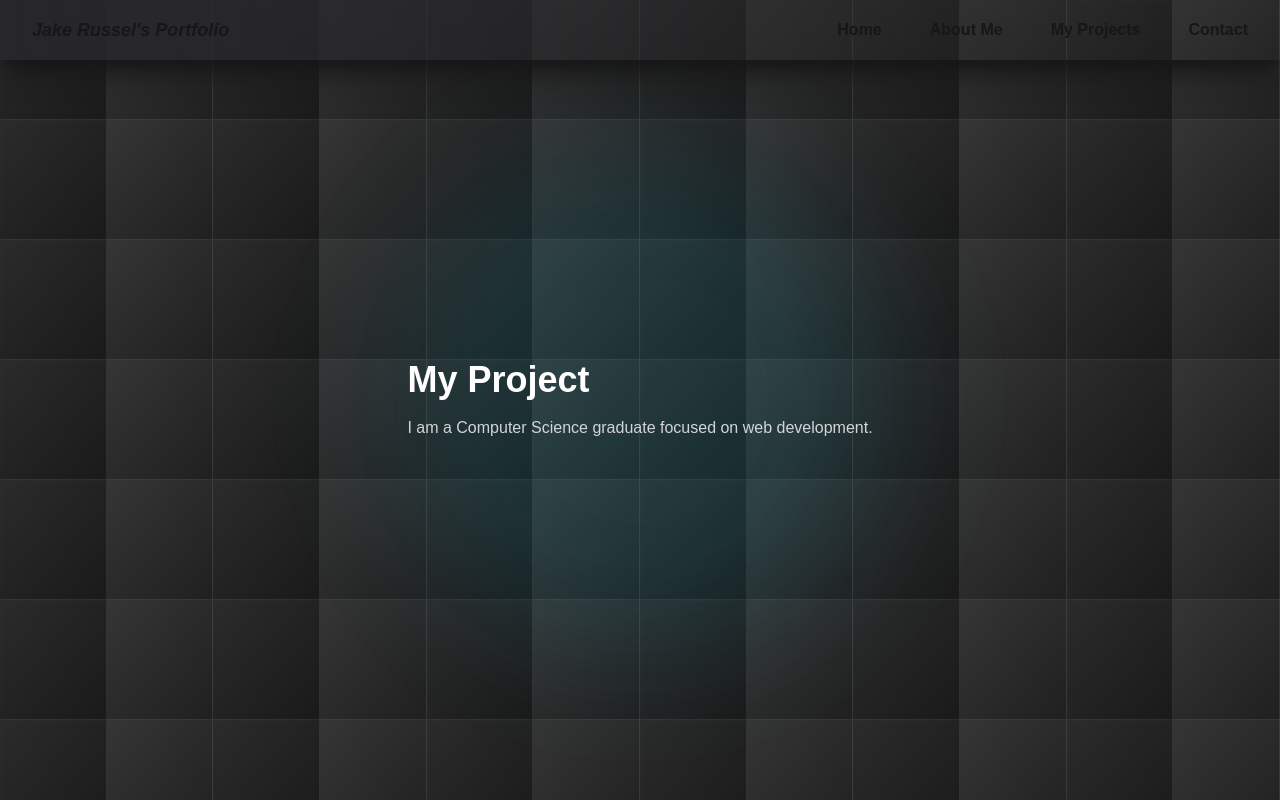
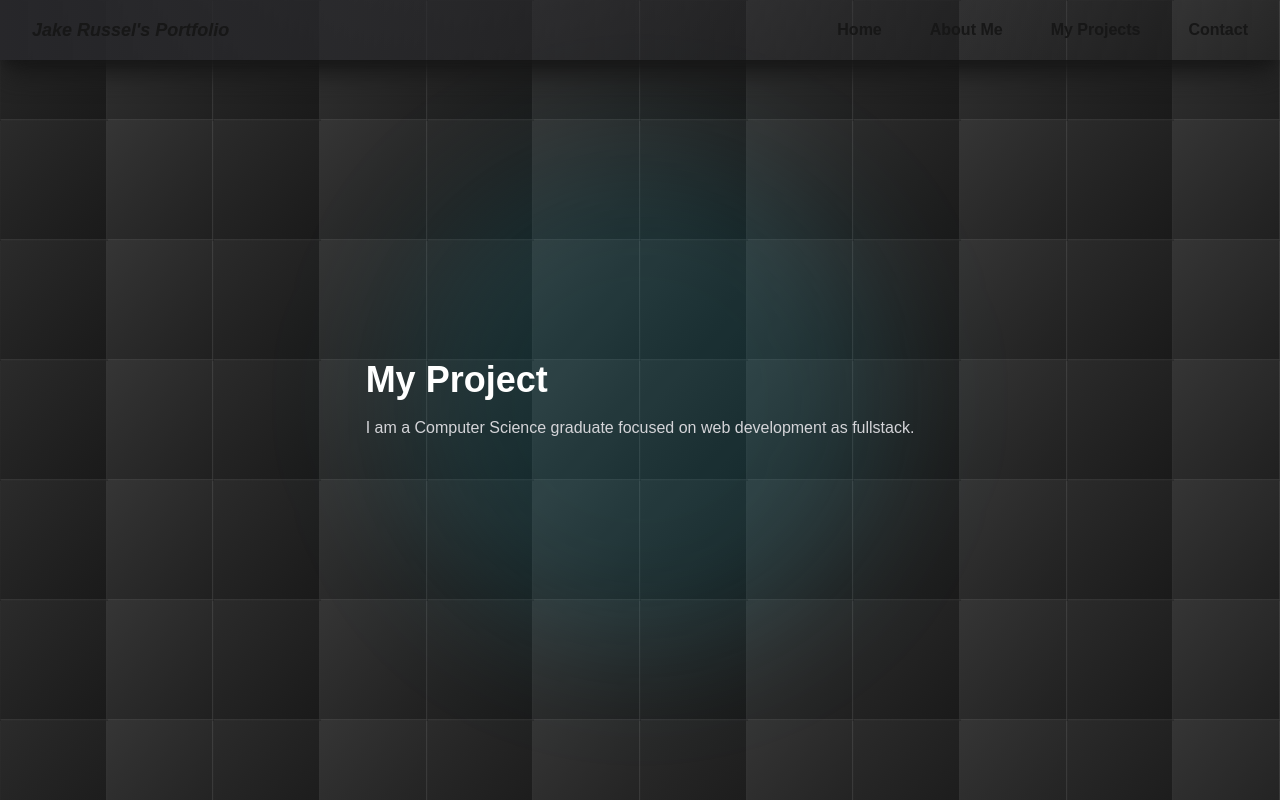
Before and after one commit to jakemerlin1133/portfoliov2, a Next.js app: page / in a window 1280 px wide. Both pictures are taken after a click on the button "My Projects". Shown: the top 800 px of the page. Built offline with nearby package versions, Linux system fonts and the light colour scheme.

Commit message:
fix the issue of wallpaper

```diff
--- a/app/sections/ProjectsSection.tsx
+++ b/app/sections/ProjectsSection.tsx
@@ -5,7 +5,7 @@ export default function ProjectsSection() {
         <div>
           <h1 className="text-4xl font-bold">My Project</h1>
           <p className="mt-4 text-zinc-300">
-            I am a Computer Science graduate focused on web development.
+            I am a Computer Science graduate focused on web development as fullstack.
           </p>
         </div>
       </section>
```
